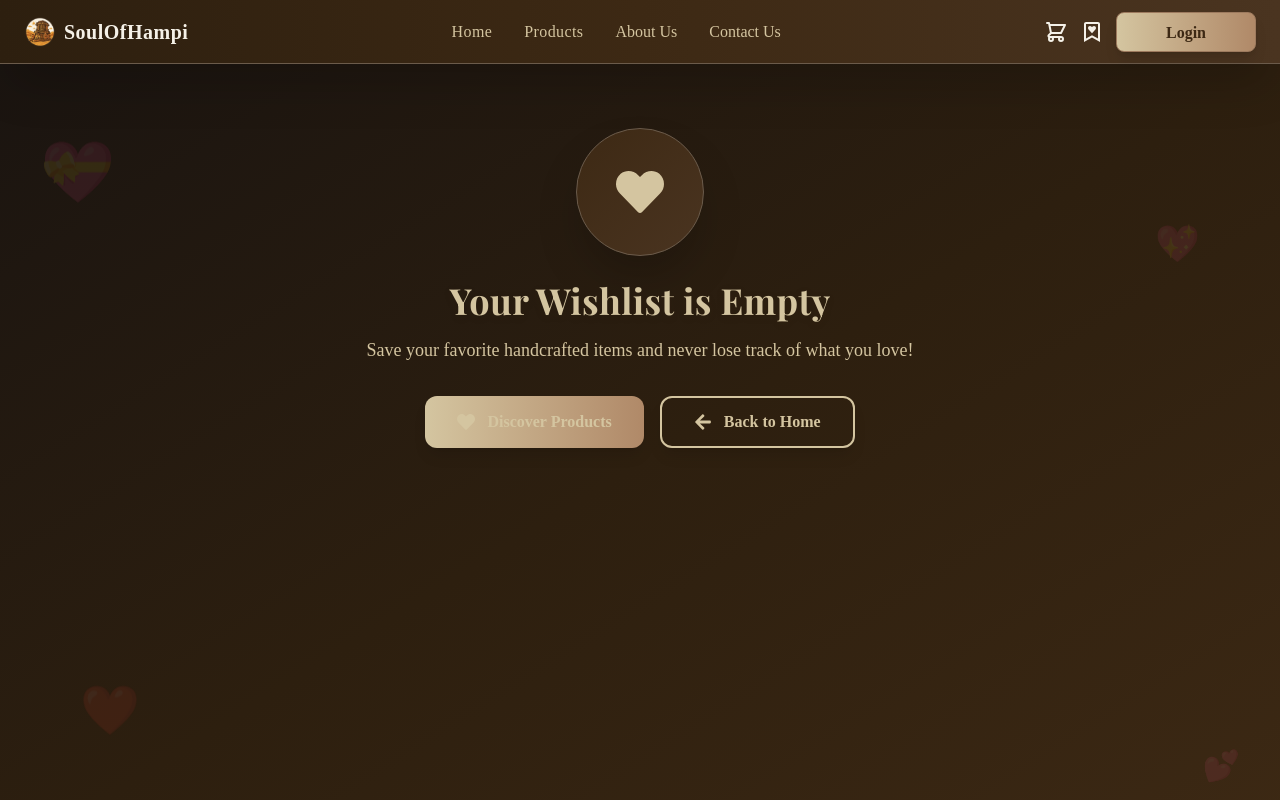
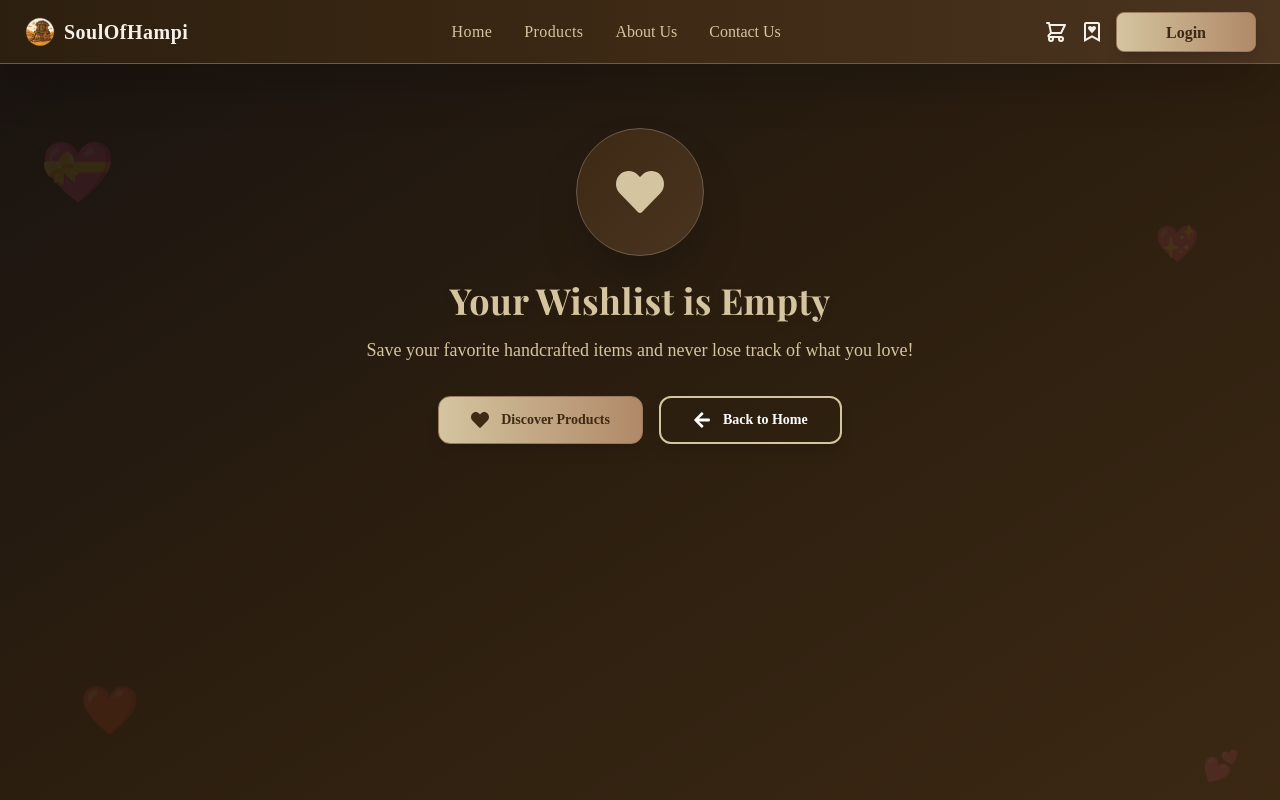
Before and after one commit to shiva0022/SoulOfHampi, a React (Vite) app: page /wishlist in a window 1280 px wide. Shown: the top 800 px of the page. Built offline with nearby package versions, Linux system fonts and the light colour scheme; a web font is replaced by a local one.

Commit message:
empty cart and wishlist buttons buttons updated

```diff
--- a/src/components/EmptyCartView.jsx
+++ b/src/components/EmptyCartView.jsx
@@ -21,13 +21,28 @@ const EmptyCartView = () => (
           <p className="text-lg text-[#d4c5a0] mb-8">Discover our amazing collection of handcrafted products and add them to your cart!</p>
         </div>
         <div className="flex flex-col sm:flex-row gap-4 justify-center">
-          <Link to="/products" className="bg-gradient-to-r from-[#d4c5a0] to-[#b08968] hover:from-[#b08968] hover:to-[#d4c5a0] text-[#3d2914] py-3 px-8 rounded-xl font-bold flex items-center justify-center gap-3 shadow-lg transition-all duration-300 ease-in-out hover:shadow-xl transform hover:scale-105">
-            <FaShoppingCart className="text-lg" />
-            Start Shopping
+          <Link to="/products" className="bg-gradient-to-r from-[#d4c5a0] to-[#b08968] hover:from-[#b08968] hover:to-[#d4c5a0] text-[#3d2914] py-3 px-8 rounded-xl font-bold flex items-center justify-center gap-3 shadow-lg transition-all duration-300 ease-in-out hover:shadow-xl transform hover:scale-105 border border-[#9d7a5e]">
+            <FaShoppingCart className="text-lg" style={{ color: '#3d2914' }} />
+            <span className="text-xs sm:text-sm" style={{ color: '#3d2914' }}>Start Shopping</span>
           </Link>
-          <Link to="/" className="bg-transparent border-2 border-[#d4c5a0] text-[#f5f1e8] hover:bg-[#d4c5a0] hover:text-[#3d2914] py-3 px-8 rounded-xl font-bold flex items-center justify-center gap-3 shadow-lg transition-all duration-300 ease-in-out hover:shadow-xl transform hover:scale-105">
-            <FaArrowLeft className="text-lg" />
-            Back to Home
+          <Link
+            to="/"
+            className="bg-transparent border-2 border-[#d4c5a0] text-white hover:bg-[#d4c5a0] hover:text-[#3d2914] py-3 px-8 rounded-xl font-bold flex items-center justify-center gap-3 shadow-lg transition-all duration-300 ease-in-out hover:shadow-xl transform hover:scale-105"
+            onMouseEnter={e => {
+              const icon = e.currentTarget.querySelector('.back-home-icon');
+              const text = e.currentTarget.querySelector('.back-home-text');
+              if (icon) icon.style.color = '#3d2914';
+              if (text) text.style.color = '#3d2914';
+            }}
+            onMouseLeave={e => {
+              const icon = e.currentTarget.querySelector('.back-home-icon');
+              const text = e.currentTarget.querySelector('.back-home-text');
+              if (icon) icon.style.color = 'white';
+              if (text) text.style.color = 'white';
+            }}
+          >
+            <FaArrowLeft className="text-lg back-home-icon" style={{ color: 'white' }} />
+            <span className="text-xs sm:text-sm back-home-text" style={{ color: 'white' }}>Back to Home</span>
           </Link>
         </div>
       </div>
--- a/src/components/EmptyWishlistView.jsx
+++ b/src/components/EmptyWishlistView.jsx
@@ -21,13 +21,28 @@ const EmptyWishlistView = () => (
           <p className="text-lg text-[#d4c5a0] mb-8">Save your favorite handcrafted items and never lose track of what you love!</p>
         </div>
         <div className="flex flex-col sm:flex-row gap-4 justify-center">
-          <Link to="/products" className="bg-gradient-to-r from-[#d4c5a0] to-[#b08968] hover:from-[#b08968] hover:to-[#d4c5a0] text-[#3d2914] py-3 px-8 rounded-xl font-bold flex items-center justify-center gap-3 shadow-lg transition-all duration-300 ease-in-out hover:shadow-xl transform hover:scale-105">
-            <FaHeart className="text-lg" />
-            Discover Products
+          <Link to="/products" className="bg-gradient-to-r from-[#d4c5a0] to-[#b08968] hover:from-[#b08968] hover:to-[#d4c5a0] text-[#3d2914] py-3 px-8 rounded-xl font-bold flex items-center justify-center gap-3 shadow-lg transition-all duration-300 ease-in-out hover:shadow-xl transform hover:scale-105 border border-[#9d7a5e]">
+            <FaHeart className="text-lg" style={{ color: '#3d2914' }} />
+            <span className="text-xs sm:text-sm" style={{ color: '#3d2914' }}>Discover Products</span>
           </Link>
-          <Link to="/" className="bg-transparent border-2 border-[#d4c5a0] text-[#f5f1e8] hover:bg-[#d4c5a0] hover:text-[#3d2914] py-3 px-8 rounded-xl font-bold flex items-center justify-center gap-3 shadow-lg transition-all duration-300 ease-in-out hover:shadow-xl transform hover:scale-105">
-            <FaArrowLeft className="text-lg" />
-            Back to Home
+          <Link
+            to="/"
+            className="bg-transparent border-2 border-[#d4c5a0] text-white hover:bg-[#d4c5a0] hover:text-[#3d2914] py-3 px-8 rounded-xl font-bold flex items-center justify-center gap-3 shadow-lg transition-all duration-300 ease-in-out hover:shadow-xl transform hover:scale-105"
+            onMouseEnter={e => {
+              const icon = e.currentTarget.querySelector('.back-home-icon');
+              const text = e.currentTarget.querySelector('.back-home-text');
+              if (icon) icon.style.color = '#3d2914';
+              if (text) text.style.color = '#3d2914';
+            }}
+            onMouseLeave={e => {
+              const icon = e.currentTarget.querySelector('.back-home-icon');
+              const text = e.currentTarget.querySelector('.back-home-text');
+              if (icon) icon.style.color = 'white';
+              if (text) text.style.color = 'white';
+            }}
+          >
+            <FaArrowLeft className="text-lg back-home-icon" style={{ color: 'white' }} />
+            <span className="text-xs sm:text-sm back-home-text" style={{ color: 'white' }}>Back to Home</span>
           </Link>
         </div>
       </div>
```
